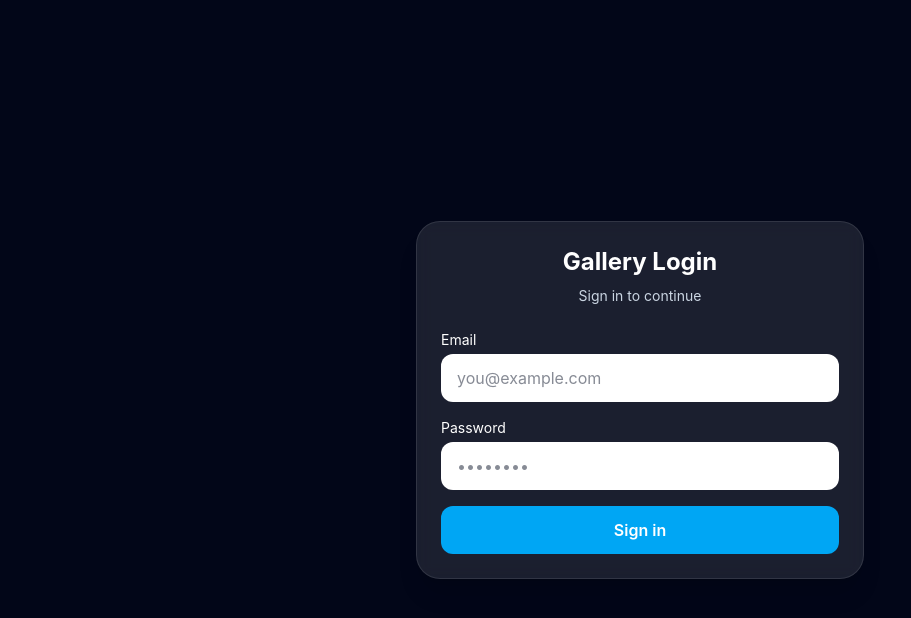
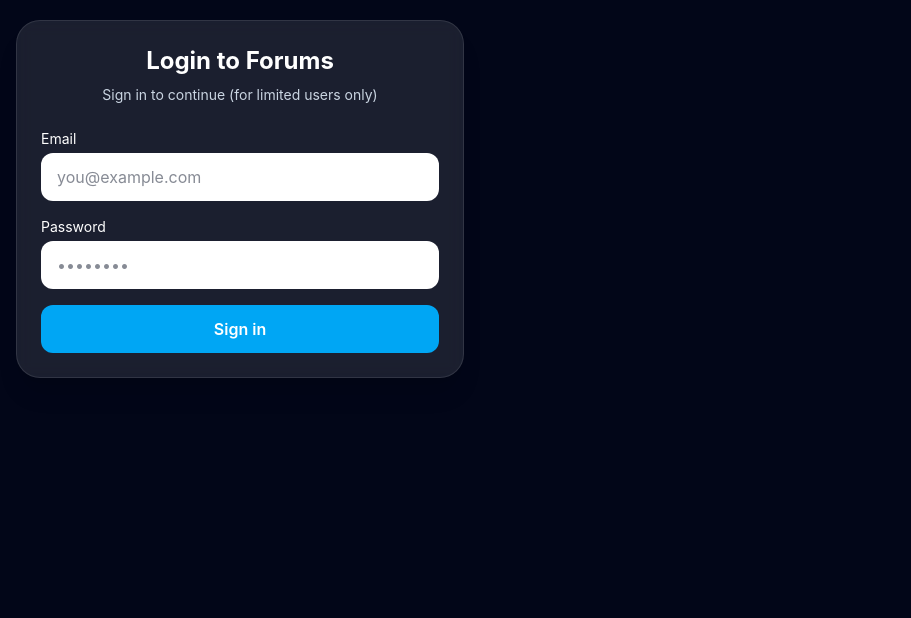
Before and after one commit to Pxych09/our-forums-app, a React (Vite) app: page / in a window 1280 px wide. Shown: the top 618 px of the page, without its empty margins (0-911 px from the left). Built offline with nearby package versions, Linux system fonts and the light colour scheme; no server answers; the database is empty; a web font is replaced by a local one.

Commit message:
Update AuthForm title and description text

```diff
--- a/src/components/AuthForm.jsx
+++ b/src/components/AuthForm.jsx
@@ -22,11 +22,11 @@ export default function AuthForm() {
   }
 
   return (
-    <div className="min-h-screen bg-slate-950 text-white flex items-center justify-center px-4">
+    <div className="min-h-screen bg-slate-950 text-white px-4 pt-5">
       <div className="w-full max-w-md rounded-3xl bg-white/10 backdrop-blur p-6 shadow-xl border border-white/10">
-        <h1 className="text-2xl font-bold text-center">Gallery Login</h1>
+        <h1 className="text-2xl font-bold text-center">Login to Forums</h1>
         <p className="text-sm text-slate-300 text-center mt-2">
-          Sign in to continue
+          Sign in to continue (for limited users only)
         </p>
 
         <form onSubmit={handleSubmit} className="mt-6 space-y-4">
```
